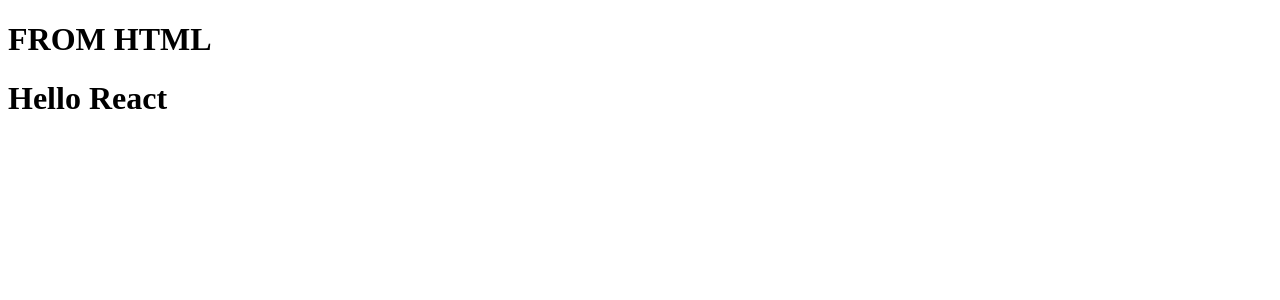
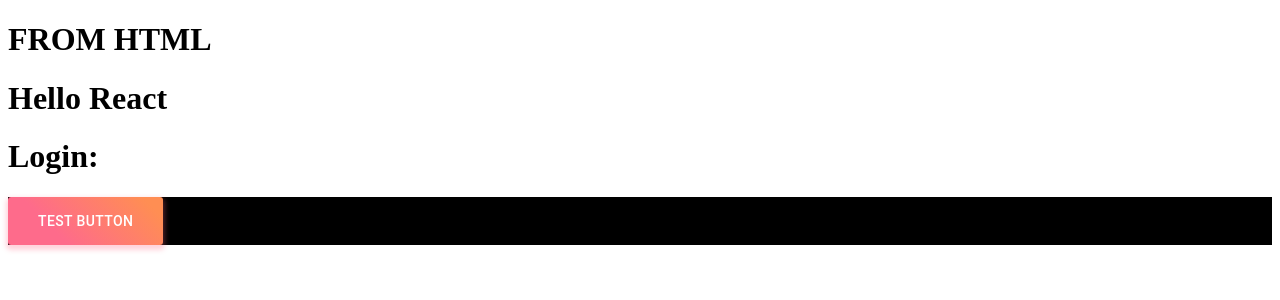
Before and after one commit to teamShapeUps/NextRoom, a React app: page / in a window 1280 px wide. Shown: the top 300 px of the page. Built offline with nearby package versions, Linux system fonts and the light colour scheme.

Commit message:
Installed material ui, created LoginForm test Box component.

```diff
--- a/client/App.jsx
+++ b/client/App.jsx
@@ -1,9 +1,10 @@
 import React,{useState} from 'react'
-
+import LoginForm from './Components/loginForm.jsx'
 
 const App = () => (
     <div>
         <h1>Hello React</h1>
+        <LoginForm />
     </div>
 )
 
--- /dev/null
+++ b/client/Components/loginForm.jsx
@@ -0,0 +1,35 @@
+// login form
+import React, { Component } from "react";
+import { makeStyles } from "@material-ui/core/styles";
+import { Button, Box, TextField } from "@material-ui/core";
+
+const useStyles = makeStyles({
+  root: {
+    background: 'linear-gradient(45deg, #FE6B8B 30%, #FF8E53 90%)',
+    border: 0,
+    borderRadius: 3,
+    boxShadow: '0 3px 5px 2px rgba(255, 105, 135, .3)',
+    color: 'white',
+    height: 48,
+    padding: '0 30px',
+  },
+  field: {
+      background: 'black',
+  }
+});
+
+
+
+export default function LoginForm() {
+  const classes = useStyles();
+  return (
+    <>
+    <h1>Login:</h1>
+    <Box className={classes.field}>
+        {/* <Username ></Username> */}
+        {/* <Password></Password> */}
+        <Button className={classes.root}>Test Button</Button>
+    </Box>
+    </>
+)
+};
--- a/package.json
+++ b/package.json
@@ -22,6 +22,7 @@
     "webpack-dev-server": "^3.11.2"
   },
   "dependencies": {
+    "@material-ui/core": "^4.11.4",
     "cross-env": "^7.0.3",
     "dotenv": "^10.0.0",
     "node": "^16.3.0",
```
Also changed, not shown: 1 other file (tests, documents, lock files or other folders).
